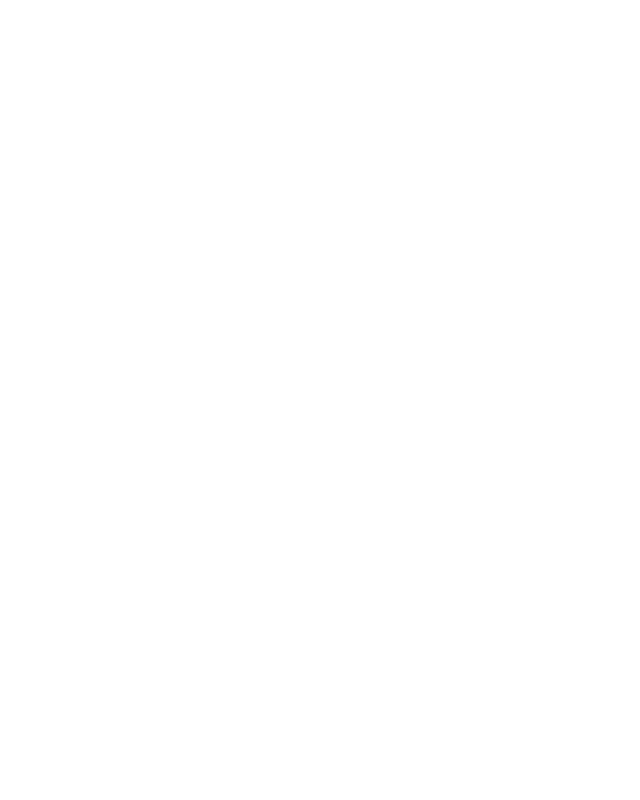
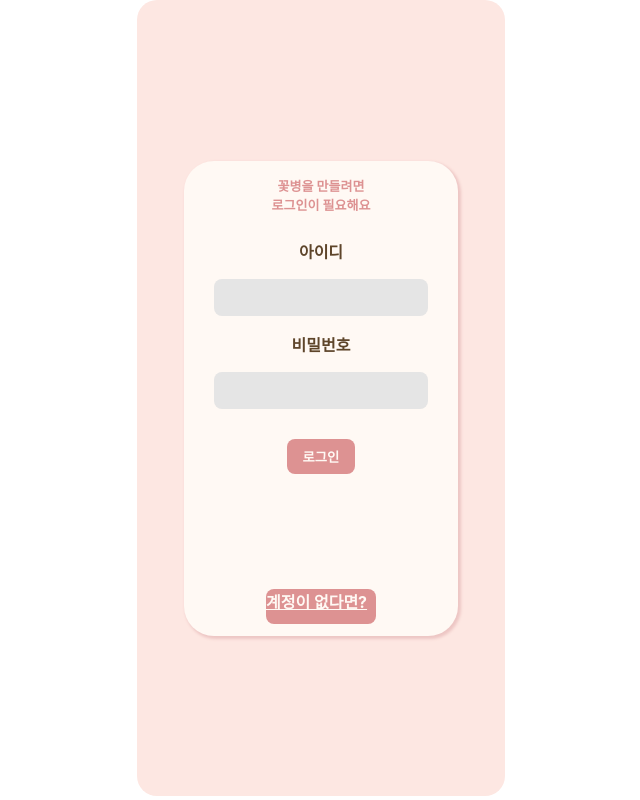
Before and after one commit to bobready0812/flowerReact, a React (Create React App) app: page /login in a window 1280 px wide. Before the commit this address had no page. Shown: the whole page, without its empty margins (319-959 px from the left). Built offline with nearby package versions, Linux system fonts and the light colour scheme.

Commit message:
20220810

```diff
--- a/src/App.js
+++ b/src/App.js
@@ -3,12 +3,16 @@
 import './App.css';
 import { BrowserRouter, Routes, Route } from "react-router-dom";
 import Home from './component/Home';
+import Login from './component/Login';
+
+
 
 function App() {
   return (
     <BrowserRouter>
       <Routes>
         <Route path="/" element={<Home />}/>
+        <Route path='/login' element={<Login />}/>
       </Routes>
     </BrowserRouter>
   )
--- a/src/component/Home.js
+++ b/src/component/Home.js
@@ -1,22 +1,22 @@
 import React from 'react';
 import './Home.css';
-
+import { Link } from 'react-router-dom';
 
 
 function Home() {
     return (
         <div className="O1">
             <div className="background01">
-                <div className="login01">
+                <Link to="/login" style={{ textDecoration: 'none' }} className="login01">
                     <span className="loginwhite01">계정이 있어요!</span>
                     <span className="loginbrown101">로그인하고</span>
                     <span className="loginbrown201">시작하기</span>
-                </div>
-                <div className="start01">
+                </Link>
+                <Link to="/join" style={{ textDecoration: 'none' }} className="start01">
                     <span className="startwhite01">계정이 없어도 편지를 쓸 수 있어요!</span>
                     <span className="startbrown101">바로</span>
                     <span className="startbrown201">시작하기</span>
-                </div>
+                </Link>
             </div>
         </div>
     );
--- /dev/null
+++ b/src/component/Login.css
@@ -0,0 +1,74 @@
+.background21 {
+    width: 368px;
+    height: 796px;
+    background-color: #fde7e2;
+    display: flex;
+    justify-content: center;
+    align-items: center;
+    border-radius: 20px;
+}
+.modal21 {
+    width: 274px;
+    height: 475px;
+    background-color: #fff9f4;
+    border-radius: 30px;
+    display: flex;
+    flex-direction: column;
+    align-items: center;
+    box-shadow: 2px 2px 3px 1px #edc6c4;
+}
+.pink {
+    color: #dd9292;
+    margin-top: 15px;
+    font-weight: bolder;
+    font-size: small;
+}
+.pink2 {
+    color: #dd9292;
+    font-weight: bolder;
+    font-size: small;
+}
+.id21 {
+    color: #5e452a;
+    font-weight: bolder;
+    margin-top: 25px;
+}
+.pw21 {
+    color: #5e452a;
+    font-weight: bolder;
+}
+.id211 {
+    border: 0;
+    background-color: #e5e5e5;
+    width: 210px;
+    height: 35px;
+    border-radius: 8px;
+}
+.pw211 {
+    border: 0;
+    background-color: #e5e5e5;
+    width: 210px;
+    height: 35px;
+    border-radius: 8px;
+}
+.login21 {
+    border: 0;
+    background-color: #dd9292;
+    color: #fff9f4;
+    border-radius: 8px;
+    width: 68px;
+    height: 35px;
+    margin-top: 30px;
+    font-weight: bolder;
+}
+
+.nonAcc {
+    border: 0;
+    background-color: #dd9292;
+    color: #fff9f4;
+    width: 110px;
+    height: 35px;
+    border-radius: 8px;
+    margin-top: 115px;
+    font-weight: bolder;
+}
--- /dev/null
+++ b/src/component/Login.js
@@ -0,0 +1,23 @@
+import React from 'react';
+import './Login.css';
+import { Link } from 'react-router-dom';
+
+
+function Login() {
+    return (
+        <div className="background21">
+            <div className="modal21">
+                <span className="pink">꽃병을 만들려면</span>
+                <span className="pink2">로그인이 필요해요</span>
+                <p className="id21">아이디</p>
+                <input className="id211"></input>
+                <p className="pw21">비밀번호</p>
+                <input className="pw211"></input>
+                <button className="login21">로그인</button>
+                <Link className="nonAcc">계정이 없다면?</Link>
+            </div>
+        </div>
+    );
+}
+
+export default Login;
```
